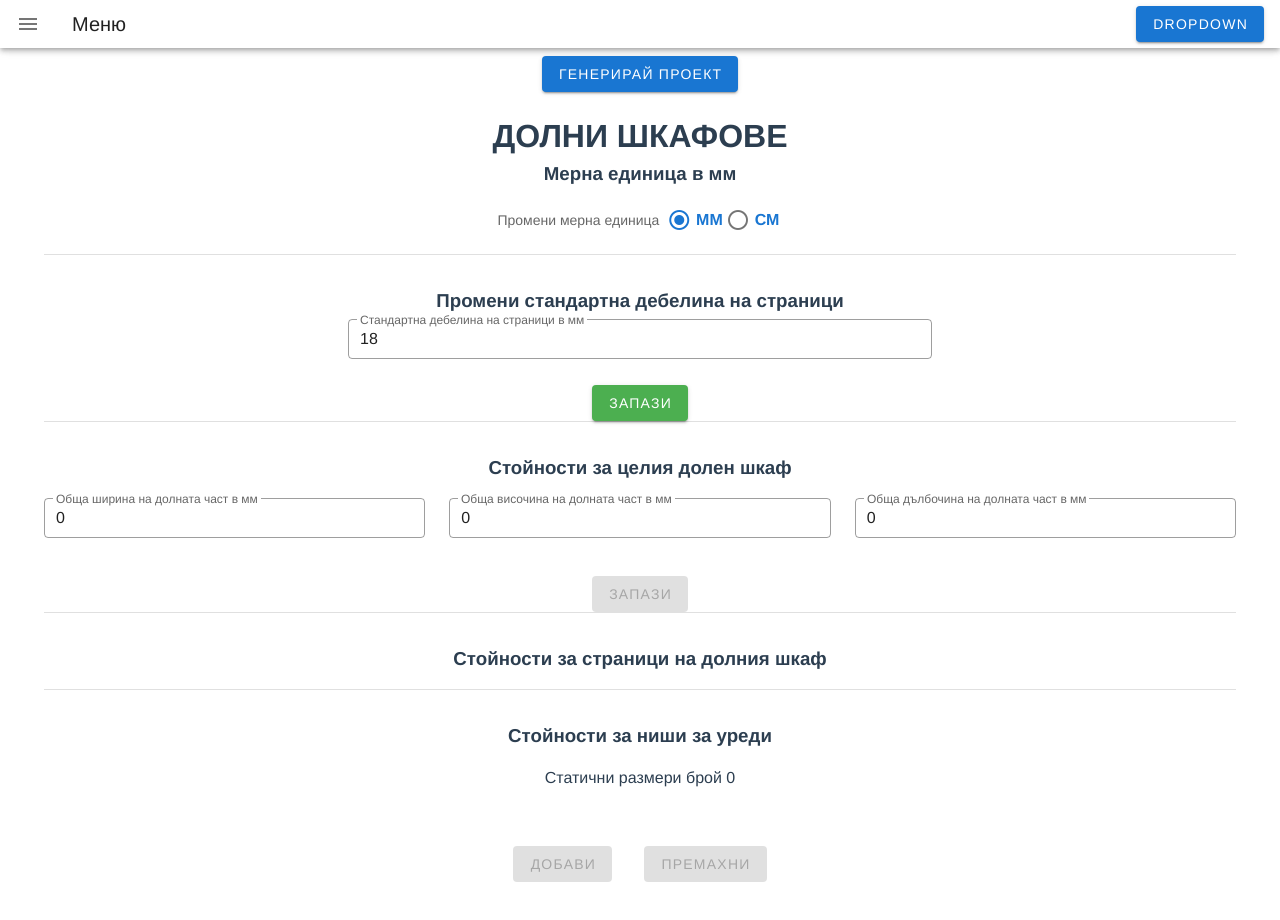
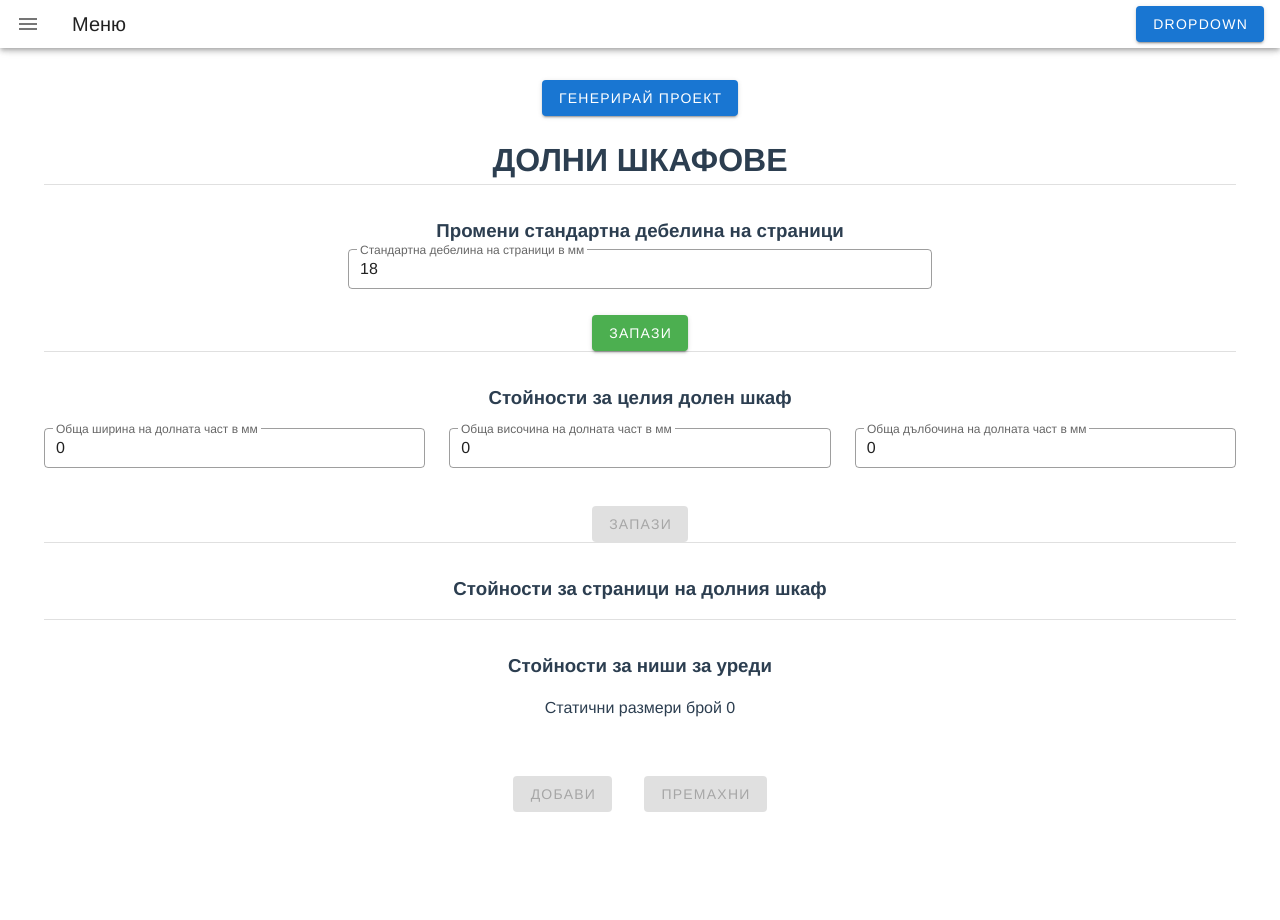
Before and after one commit to didoviktorov/wood-calculator, a Vue app: page / in a window 1280 px wide. Shown: the top 920 px of the page. Built offline with nearby package versions, Linux system fonts and the light colour scheme.

Commit message:
removed ability to change metric unit

```diff
--- a/src/App.vue
+++ b/src/App.vue
@@ -74,14 +74,15 @@ export default {
 }
 
 .router-link-exact-active {
-  color: #1976d2;
+  color: #1976d2 !important;
 }
 
 .navigation-link {
   text-decoration: none;
   font-size: 1.2rem;
 }
-a {
-  color: #121412;
+
+.v-application a:not(.router-link-exact-active) {
+  color: #121412 !important;
 }
 </style>
--- a/src/components/LowerShelf.vue
+++ b/src/components/LowerShelf.vue
@@ -6,33 +6,6 @@
           <v-col cols="12">
             <div class="LowerShelf">
               <h1>{{ shelfObject.title }}</h1>
-              <!-- Metric unit region -->
-              <v-row align="center" justify="center">
-                <v-col cols="12">
-                  <h3>Мерна единица в {{ calculationUnit }}</h3>
-                  <div class="flex-center">
-                    <v-radio-group
-                      :value="calculationUnit"
-                      @change="changeMetricUnit"
-                      row
-                    >
-                      <template v-slot:label>
-                        <div>Промени мерна единица</div>
-                      </template>
-                      <v-radio value="мм">
-                        <template v-slot:label>
-                          <div><strong class="primary--text">ММ</strong></div>
-                        </template>
-                      </v-radio>
-                      <v-radio value="см">
-                        <template v-slot:label>
-                          <div><strong class="primary--text">СМ</strong></div>
-                        </template>
-                      </v-radio>
-                    </v-radio-group>
-                  </div>
-                </v-col>
-              </v-row>
             </div>
           </v-col>
         </v-row>
@@ -375,9 +348,6 @@ export default {
     }
   },
   methods: {
-    changeMetricUnit(unit) {
-      this.$store.dispatch("cnangeMetricUnit", unit);
-    },
     changeStaticSidewidth() {
       let newWidth = parseInt(this.staticSidewidth);
       this.$store.dispatch("changeStaticsidewidth", newWidth);
--- a/src/components/SaveProject.vue
+++ b/src/components/SaveProject.vue
@@ -371,6 +371,9 @@ export default {
 </script>
 
 <style scoped>
+.text-center {
+  padding-top: 1.5rem;
+}
 .overlay-btn {
   padding-bottom: 1rem;
 }
--- a/src/store/index.js
+++ b/src/store/index.js
@@ -32,9 +32,6 @@ export default new Vuex.Store({
     cabinetDoorDiff: 7
   },
   mutations: {
-    CHANGE_METRIC_UNIT(state, unit) {
-      state.calculationUnit = unit;
-    },
     CHANGE_STATIC_SIDE_WIDTH(state, newWidth) {
       state.staticOuterSideWidth = newWidth;
     },
@@ -140,9 +137,6 @@ export default new Vuex.Store({
     }
   },
   actions: {
-    cnangeMetricUnit(store, unit) {
-      store.commit("CHANGE_METRIC_UNIT", unit);
-    },
     changeStaticsidewidth(store, newWidth) {
       store.commit("CHANGE_STATIC_SIDE_WIDTH", newWidth);
     },
```
